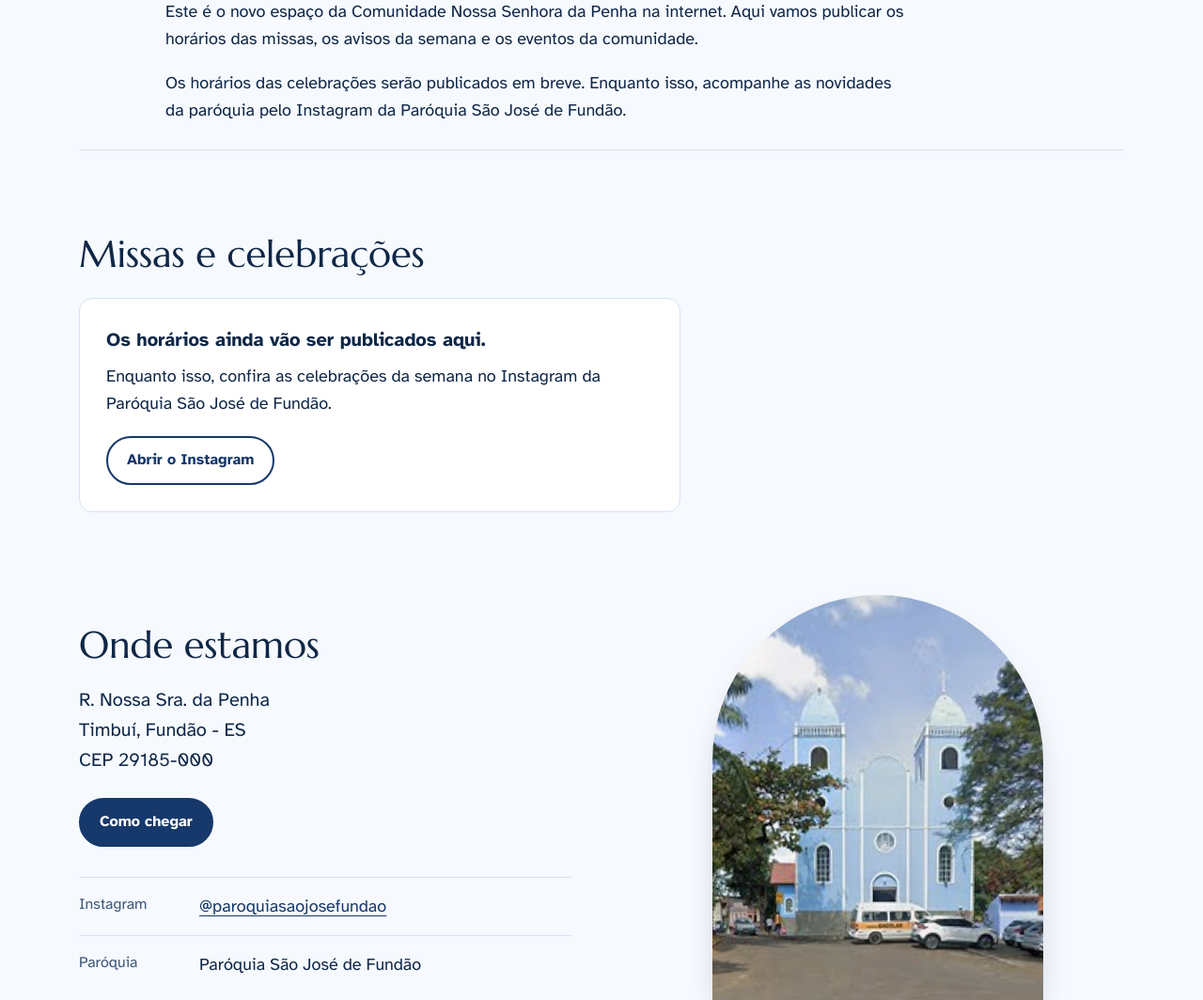
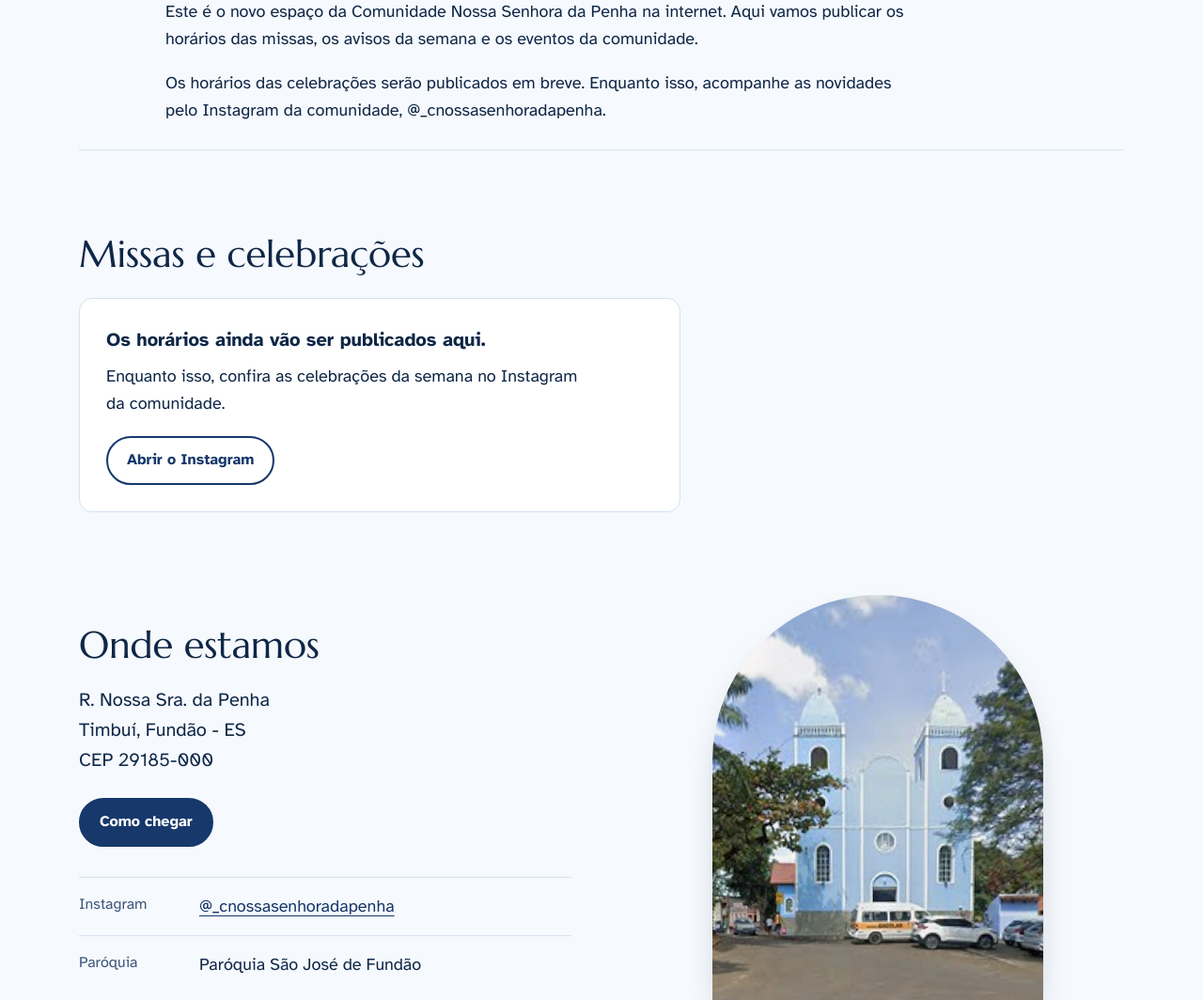
Before and after one commit to ArthPomz/Site-IgrejaNSDP, a Jekyll site: the page built from index.html, in a window 1280 px wide. Shown: the part 708-1772 px from the top of the page at 94% size. Built offline with Jekyll 4.4.1, drawn with Linux system fonts in a browser that asks for light colours.

Commit message:
Troca para o Instagram da comunidade
Co-Authored-By: Claude Opus 5.5 <noreply@anthropic.com>
Claude-Session: https://claude.ai/code/session_01AizkRuojo3JAdtJ3dtznzE

```diff
--- a/_data/igreja.yml
+++ b/_data/igreja.yml
@@ -13,8 +13,8 @@ endereco:
   cep: 29185-000
   mapa: "https://www.google.com/maps/search/?api=1&query=Comunidade+Nossa+Senhora+da+Penha+Timbu%C3%AD+Fund%C3%A3o+ES"
 
-instagram: "https://www.instagram.com/paroquiasaojosefundao/"
-instagram_usuario: "@paroquiasaojosefundao"
+instagram: "https://www.instagram.com/_cnossasenhoradapenha/"
+instagram_usuario: "@_cnossasenhoradapenha"
 
 # Ainda não informados
 telefone: ""
--- a/index.html
+++ b/index.html
@@ -46,7 +46,7 @@ classe_corpo: pagina-inicio
   {% else %}
     <div class="vazio">
       <p class="vazio__titulo">Os horários ainda vão ser publicados aqui.</p>
-      <p>Enquanto isso, confira as celebrações da semana no Instagram da {{ igreja.paroquia }}.</p>
+      <p>Enquanto isso, confira as celebrações da semana no Instagram da comunidade.</p>
       <a class="botao" href="{{ igreja.instagram }}" rel="noopener">Abrir o Instagram</a>
     </div>
   {% endif %}
```
Also changed, not shown: PRODUCT.md (+1 -1 lines), _posts/2026-11-05-bem-vindos-ao-novo-site.md (+1 -1 lines).
